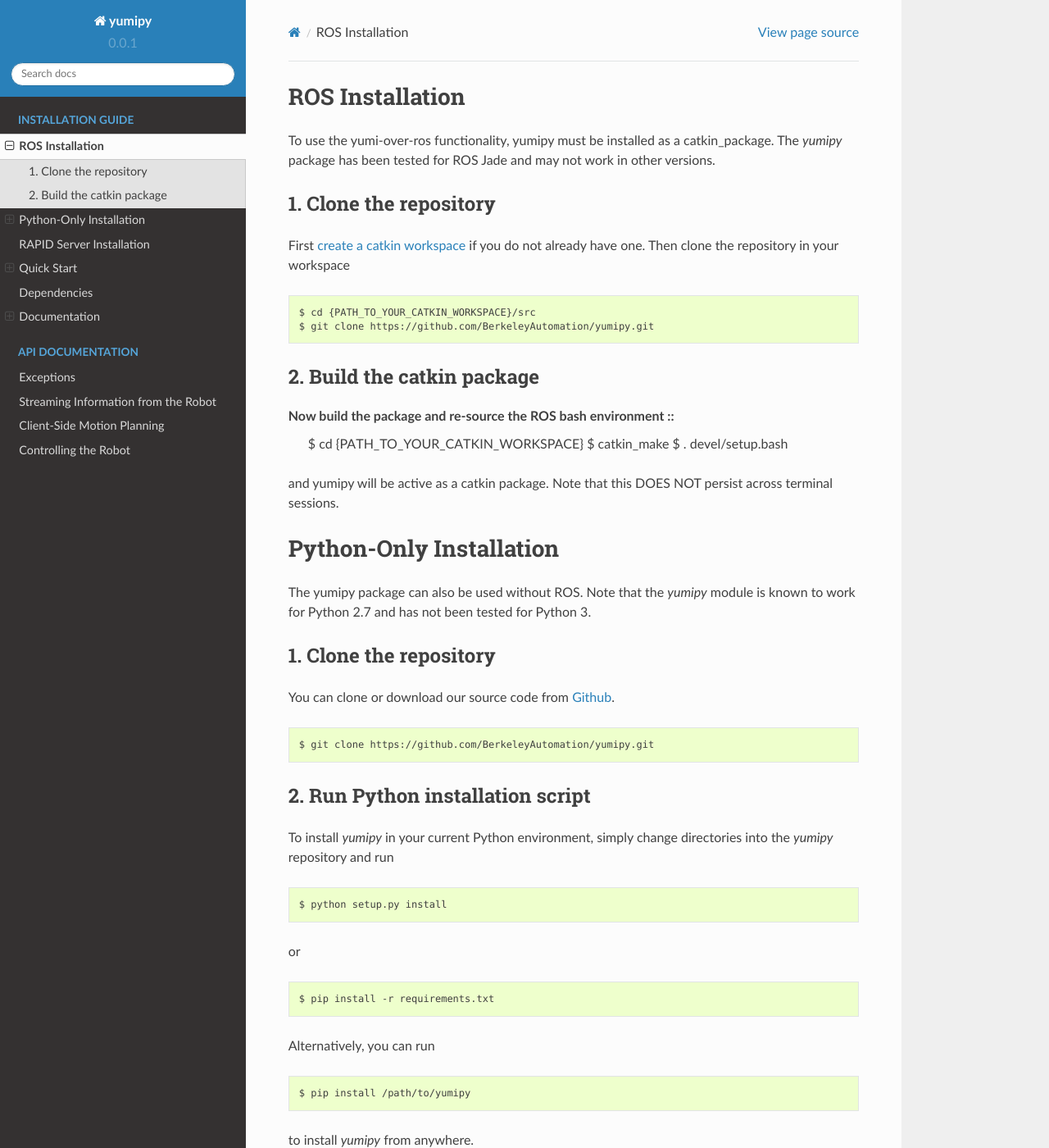
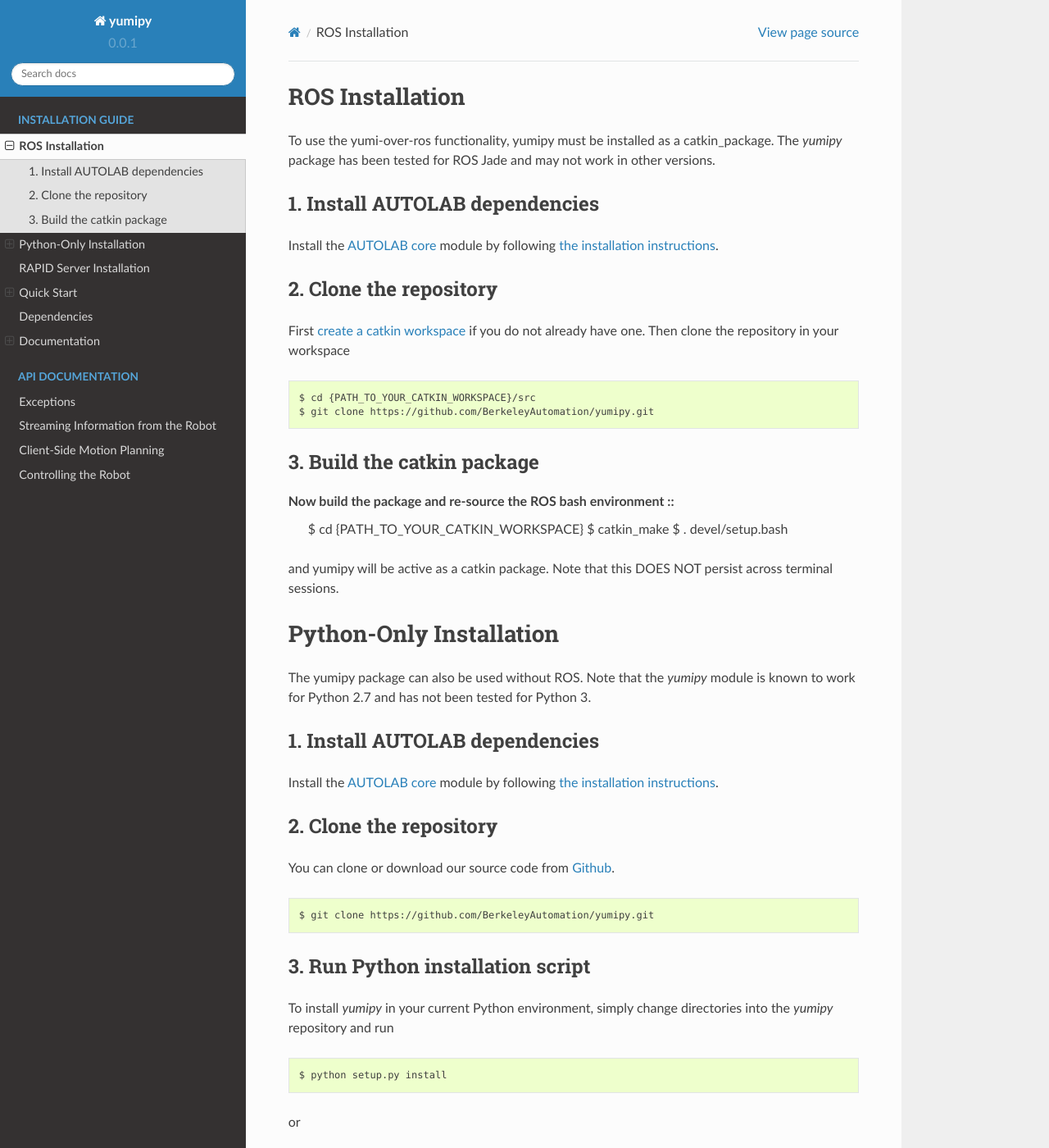
Before and after one commit to BerkeleyAutomation/yumipy, a Sphinx documentation site: the page built from docs/source/install/install.rst, in a window 1280 px wide and 1400 px high. Shown: the whole window at 82% size. Built offline with Sphinx 7.4.7 and the Read the Docs theme 2.0.0, drawn with Linux system fonts in a browser that asks for light colours.

Commit message:
Updated installation instructions to point to core

```diff
--- a/docs/source/install/install.rst
+++ b/docs/source/install/install.rst
@@ -3,7 +3,14 @@
 To use the yumi-over-ros functionality, yumipy must be installed as a catkin_package.
 The `yumipy` package has been tested for ROS Jade and may not work in other versions.
 
-1. Clone the repository
+1. Install AUTOLAB dependencies
+"""""""""""""""""""""""""""""""
+Install the `AUTOLAB core`_ module by following `the installation instructions`_.
+
+.. _AUTOLAB core: https://github.com/BerkeleyAutomation/core
+.. _the installation instructions: https://berkeleyautomation.github.io/core/install/install.html
+
+2. Clone the repository
 """""""""""""""""""""""
 First `create a catkin workspace`_ if you do not already have one.
 Then clone the repository in your workspace ::
@@ -11,7 +18,7 @@
   $ cd {PATH_TO_YOUR_CATKIN_WORKSPACE}/src
   $ git clone https://github.com/BerkeleyAutomation/yumipy.git
 
-2. Build the catkin package
+3. Build the catkin package
 """""""""""""""""""""""""""
 Now build the package and re-source the ROS bash environment ::
   $ cd {PATH_TO_YOUR_CATKIN_WORKSPACE}
@@ -27,7 +34,14 @@
 The yumipy package can also be used without ROS.
 Note that the `yumipy` module is known to work for Python 2.7 and has not been tested for Python 3.
 
-1. Clone the repository
+1. Install AUTOLAB dependencies
+"""""""""""""""""""""""""""""""
+Install the `AUTOLAB core`_ module by following `the installation instructions`_.
+
+.. _AUTOLAB core: https://github.com/BerkeleyAutomation/core
+.. _the installation instructions: https://berkeleyautomation.github.io/core/install/install.html
+
+2. Clone the repository
 """""""""""""""""""""""
 You can clone or download our source code from `Github`_. ::
 
@@ -35,7 +49,7 @@
 
 .. _Github: https://github.com/BerkeleyAutomation/yumipy
 
-2. Run Python installation script
+3. Run Python installation script
 """""""""""""""""""""""""""""""""
 To install `yumipy` in your current Python environment, simply
 change directories into the `yumipy` repository and run ::
```
